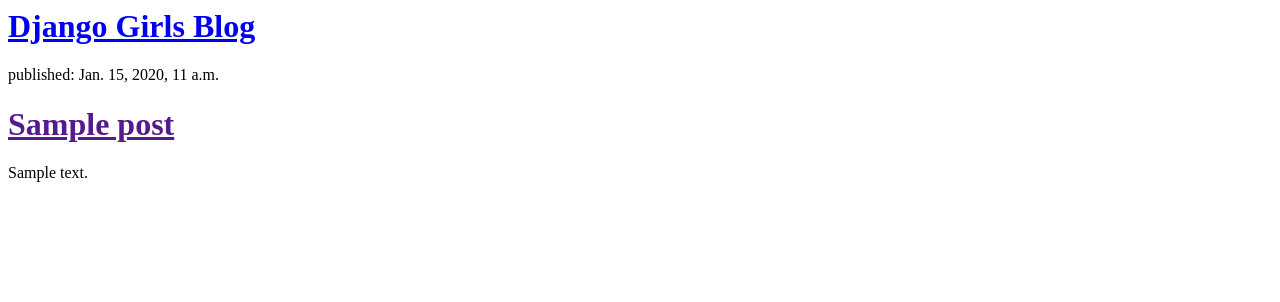
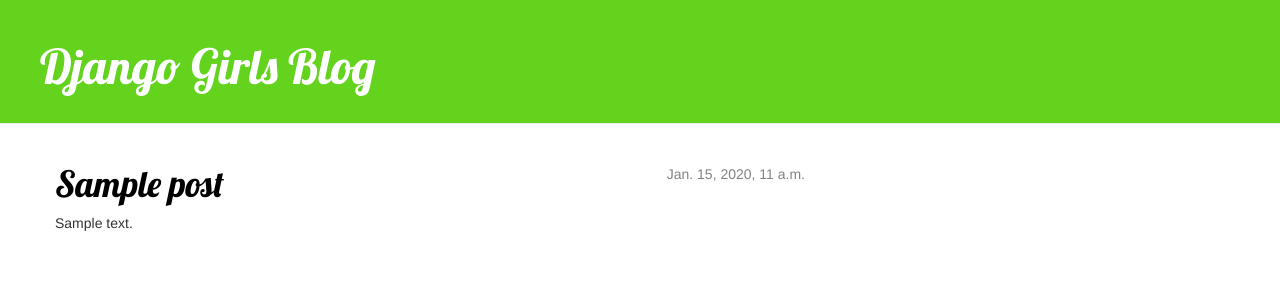
Before and after one commit to jakubkornafel/Django-Folks-Blog, a Django app: template blog/templates/blog/post_list.html in a window 1280 px wide. Shown: the top 302 px of the page. Run offline with Django 3.2, Linux system fonts and the light colour scheme; the template is opened without the code that fills it: values that come from a table or form of the project are taken from there, others are empty; tables that the repository leaves empty hold one stand-in row (values such as "Sample post"); some libraries are stand-ins or nearby versions.

Commit message:
Dodaję nowe formatowanie CSS

```diff
--- /dev/null
+++ b/blog/templates/blog/base.html
@@ -0,0 +1,23 @@
+{% load staticfiles %}
+<html>
+    <head>
+        <title>Django Girls blog</title>
+        <link rel="stylesheet" href="//maxcdn.bootstrapcdn.com/bootstrap/3.2.0/css/bootstrap.min.css">
+        <link rel="stylesheet" href="//maxcdn.bootstrapcdn.com/bootstrap/3.2.0/css/bootstrap-theme.min.css">
+        <link href='//fonts.googleapis.com/css?family=Lobster&subset=latin,latin-ext' rel='stylesheet' type='text/css'>
+        <link rel="stylesheet" href="{% static 'css/blog.css' %}">
+    </head>
+        <body>
+        <div class="page-header">
+            <h1><a href="/">Django Girls Blog</a></h1>
+        </div>
+        <div class="content container">
+            <div class="row">
+                <div class="col-md-8">
+                {% block content %}
+                {% endblock %}
+                </div>
+            </div>
+        </div>
+    </body>
+</html>
--- a/blog/templates/blog/post_list.html
+++ b/blog/templates/blog/post_list.html
@@ -1,31 +1,13 @@
-<html>
-    <head>
-        <title>Django Folks Blog</title>
-    </head>
-    <body>
+{% extends 'blog/base.html' %}
 
-        <div>
-    		<h1><a href="/">Django Girls Blog</a></h1>
-		</div>
-
-		{% for post in posts %}
-		    <div>
-		        <p>published: {{ post.published_date }}</p>
-		        <h1><a href="">{{ post.title }}</a></h1>
-		        <p>{{ post.text|linebreaksbr }}</p>
-		    </div>
-		{% endfor %}
-
-        <!-- <div>
-            <p>published: 14.06.2014, 12:14</p>
-            <h2><a href="">My first post</a></h2>
-            <p>Aenean eu leo quam. Pellentesque ornare sem lacinia quam venenatis vestibulum. Donec id elit non mi porta gravida at eget metus. Fusce dapibus, tellus ac cursus commodo, tortor mauris condimentum nibh, ut fermentum massa justo sit amet risus.</p>
+{% block content %}
+    {% for post in posts %}
+        <div class="post">
+            <div class="date">
+                {{ post.published_date }}
+            </div>
+            <h1><a href="">{{ post.title }}</a></h1>
+            <p>{{ post.text|linebreaksbr }}</p>
         </div>
-
-        <div>
-            <p>published: 14.06.2014, 12:14</p>
-            <h2><a href="">My second post</a></h2>
-            <p>Aenean eu leo quam. Pellentesque ornare sem lacinia quam venenatis vestibulum. Donec id elit non mi porta gravida at eget metus. Fusce dapibus, tellus ac cursus commodo, tortor mauris condimentum nibh, ut f.</p> -->
-        </div>
-    </body>
-</html>
+    {% endfor %}
+{% endblock content %}
--- a/jk_blog/settings.py
+++ b/jk_blog/settings.py
@@ -121,3 +121,7 @@
 
 STATIC_URL = '/static/'
 STATIC_ROOT = os.path.join(BASE_DIR, 'public', 'static')
+
+STATICFILES_DIRS = (
+    os.path.join(BASE_DIR, "static"),
+)
--- /dev/null
+++ b/static/css/blog.css
@@ -0,0 +1,47 @@
+.page-header {
+    background-color: #63d31d;
+    margin-top: 0;
+    padding: 20px 20px 20px 40px;
+}
+
+.page-header h1, .page-header h1 a, .page-header h1 a:visited, .page-header h1 a:active {
+    color: #ffffff;
+    font-size: 36pt;
+    text-decoration: none;
+}
+
+.content {
+    margin-left: 40px;
+}
+
+h1, h2, h3, h4 {
+    font-family: 'Lobster', cursive;
+}
+
+.date {
+    float: right;
+    color: #828282;
+}
+
+.save {
+    float: right;
+}
+
+.post-form textarea, .post-form input {
+    width: 100%;
+}
+
+.top-menu, .top-menu:hover, .top-menu:visited {
+    color: #ffffff;
+    float: right;
+    font-size: 26pt;
+    margin-right: 20px;
+}
+
+.post {
+    margin-bottom: 70px;
+}
+
+.post h1 a, .post h1 a:visited {
+    color: #000000;
+}
```
